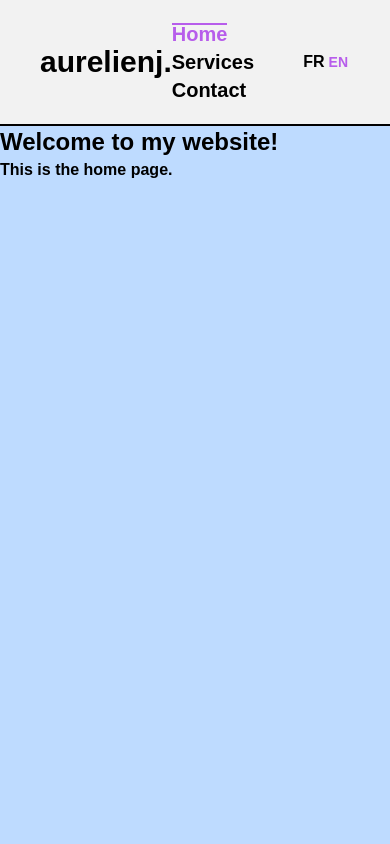
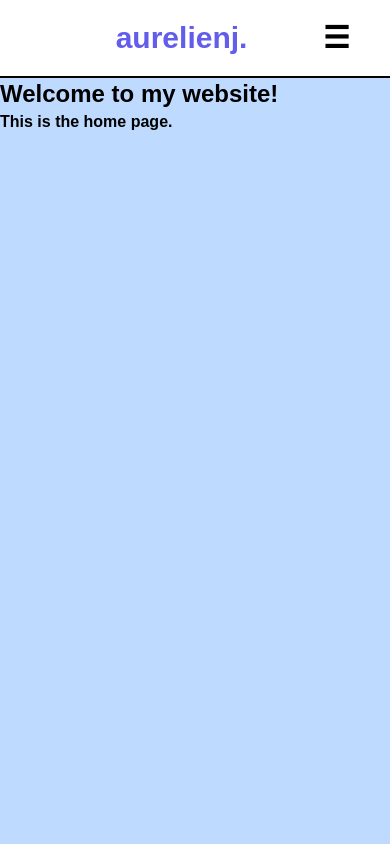
Before and after one commit to aurelien404/aurelienj.ch, a React (Vite) app: page / in a window 390 px wide. Shown: the top 844 px of the page. Built offline with nearby package versions, Linux system fonts and the light colour scheme; a web font is replaced by a local one.

Commit message:
Responsive header desktop

```diff
--- a/src/components/footer.jsx
+++ b/src/components/footer.jsx
@@ -4,7 +4,7 @@ import { useTranslation } from 'react-i18next';
 function Footer() {
     const { t } = useTranslation();
     return (
-        <footer className="p-4 bg-gray-800 text-white">
+        <footer className="w-screen h-96 bg-zzcontrast border-t-2 border-zzbase">
             <h1>My Website footer</h1>
         </footer>
     );
--- a/src/components/header.jsx
+++ b/src/components/header.jsx
@@ -7,6 +7,8 @@ function Header() {
     const [isShrunk, setIsShrunk] = useState(false);
     const { t, i18n } = useTranslation();
     const location = useLocation();
+    const [menuOpen, setMenuOpen] = useState(false);
+
 
     useEffect(() => {
         const handleScroll = () => {
@@ -26,22 +28,60 @@ function Header() {
     };
 
     return (
-        <header className={`${isShrunk ? 'py-3 px-7' : 'py-5 px-10'} sticky top-0 left-0 w-full flex justify-between items-center bg-zzcontrast border-b-2 border-base transition-all duration-300 ease-out z-10`}>
-            <p className={`${isShrunk ? 'text-2xl' : 'text-3xl'} font-extrabold transition-all duration-300 ease-out`}>aurelienj.</p>
-            <span className='flex justify-between'>
+        <header className={`${isShrunk ? 'py-3 px-7' : 'py-5 px-10'} sticky top-0 left-0 w-screen flex justify-between items-center bg-zzcontrast border-b-2 border-base transition-all duration-300 ease-out z-10`}>
+            <p className={`${isShrunk ? 'text-2xl' : 'text-3xl'} w-full text-center md:text-left font-extrabold transition-all duration-300 ease-out text-zzlink`}>aurelienj.</p>
+            <button
+                onClick={() => setMenuOpen(true)}
+                className="md:hidden text-3xl font-extrabold transition-all duration-500 ease-in hover:rotate-1080 hover:text-zzlink active:rotate-1080 active:text-zzlink hover:scale-110 active:scale-110"
+            >
+                ☰
+            </button>
+
+            <span className='hidden md:flex justify-between'>
                 <nav className={`${isShrunk ? 'text-base' : 'text-xl'} font-bold transition-all duration-300 ease-out mr-4`}>
-                    <Link to="/" onClick={() => window.scrollTo({ top: 0, behavior: 'smooth' })} className={`mr-4 link-style ${location.pathname === '/' ? 'link-style-active' : ''}`}>{t('link.home')}</Link>
-                    <Link to="/service" onClick={() => window.scrollTo({ top: 0, behavior: 'smooth' })} className={`mr-4 link-style ${location.pathname === '/service' ? 'link-style-active' : ''}`}>{t('link.service')}</Link>
-                    <Link to="/contact" onClick={() => window.scrollTo({ top: 0, behavior: 'smooth' })} className={`mr-4 link-style ${location.pathname === '/contact' ? 'link-style-active' : ''}`}>{t('link.contact')}</Link>
-            </nav>
+                    <Link to="/" onClick={() => { setMenuOpen(false); window.scrollTo({ top: 0, behavior: 'smooth' }) }} className={`mr-4 link-style ${location.pathname === '/' ? 'link-style-active' : ''}`}>{t('link.home')}</Link>
+                    <Link to="/service" onClick={() => { setMenuOpen(false); window.scrollTo({ top: 0, behavior: 'smooth' }) }} className={`mr-4 link-style ${location.pathname === '/service' ? 'link-style-active' : ''}`}>{t('link.service')}</Link>
+                    <Link to="/contact" onClick={() => { setMenuOpen(false); window.scrollTo({ top: 0, behavior: 'smooth' }) }} className={`mr-4 link-style ${location.pathname === '/contact' ? 'link-style-active' : ''}`}>{t('link.contact')}</Link>
+                </nav>
 
                 <button
                     className={`font-extrabold mx-0.5 border-none bg-none cursor-pointer ${i18n.language === 'fr' ? 'text-zzlink text-sm' : ''}`}
-                    onClick={() => changeLanguage('fr')}>FR</button>
+                    onClick={() => changeLanguage('fr')}>FR
+                </button>
                 <button
                     className={`font-extrabold mx-0.5 border-none bg-none cursor-pointer ${i18n.language !== 'fr' ? 'text-zzlink text-sm' : ''}`}
-                    onClick={() => changeLanguage('en')}>EN</button>
+                    onClick={() => changeLanguage('en')}>EN
+                </button>
             </span>
+
+            <div className={`fixed top-0 left-0 w-full bg-zzcontrast text-zzbase transform ${menuOpen ? 'translate-y-0' : '-translate-y-full'
+                } transition-transform duration-300 ease-in-out z-10 flex flex-col items-center py-10`}>
+
+                {/* Bouton croix */}
+                <button onClick={() => setMenuOpen(false)}
+                    className="absolute top-4 right-4 text-3xl font-extrabold transition-all duration-500 ease-in-out hover:rotate-[360deg] hover:text-zzlink active:rotate-[360deg] active:text-zzlink" >
+                        ✕
+                </button>
+
+
+                {/* Liens du menu mobile */}
+                <nav className="flex flex-col space-y-4 text-xl font-bold md:flex-row items-center md:items-start text-center md:text-left">
+                    <Link to="/" onClick={() => { setMenuOpen(false); window.scrollTo({ top: 0, behavior: 'smooth' }) }} className={`mr-4 link-style ${location.pathname === '/' ? 'link-style-active' : ''}`}>{t('link.home')}</Link>
+                    <Link to="/service" onClick={() => { setMenuOpen(false); window.scrollTo({ top: 0, behavior: 'smooth' }) }} className={`mr-4 link-style ${location.pathname === '/service' ? 'link-style-active' : ''}`}>{t('link.service')}</Link>
+                    <Link to="/contact" onClick={() => { setMenuOpen(false); window.scrollTo({ top: 0, behavior: 'smooth' }) }} className={`mr-4 link-style ${location.pathname === '/contact' ? 'link-style-active' : ''}`}>{t('link.contact')}</Link>
+                </nav>
+
+                {/* Langues */}
+                <div className="flex justify-center space-x-4 mt-4">
+                    <button className={`font-extrabold bg-none cursor-pointer ${i18n.language === 'fr' ? 'text-zzlink text-sm' : ''}`}
+                        onClick={() => { changeLanguage('fr'); setMenuOpen(false);}}>FR
+                    </button>
+                    <button className={`font-extrabold cursor-pointer ${i18n.language !== 'fr' ? 'text-zzlink text-sm' : ''}`}
+                        onClick={() => { changeLanguage('en'); setMenuOpen(false);}}>EN
+                    </button>
+                </div>
+            </div>
+
         </header>
     );
 }
--- a/src/index.css
+++ b/src/index.css
@@ -9,8 +9,8 @@
   --font-funnel: "Funnel Display" , sans-serif;
 
   --color-zzbase: #212121;
-  --color-zzcontrast: #f2f2f2;
-  --color-zzlink: #b75deb;
+  --color-zzcontrast: #fff;
+  --color-zzlink: #625deb;
 
 }
 
--- a/vite.config.js
+++ b/vite.config.js
@@ -8,4 +8,7 @@ export default defineConfig({
     tailwindcss(),
     react()
   ],
+  server: {
+    host: true // ou '0.0.0.0' pour écouter sur toutes les interfaces
+  }
 });
```
